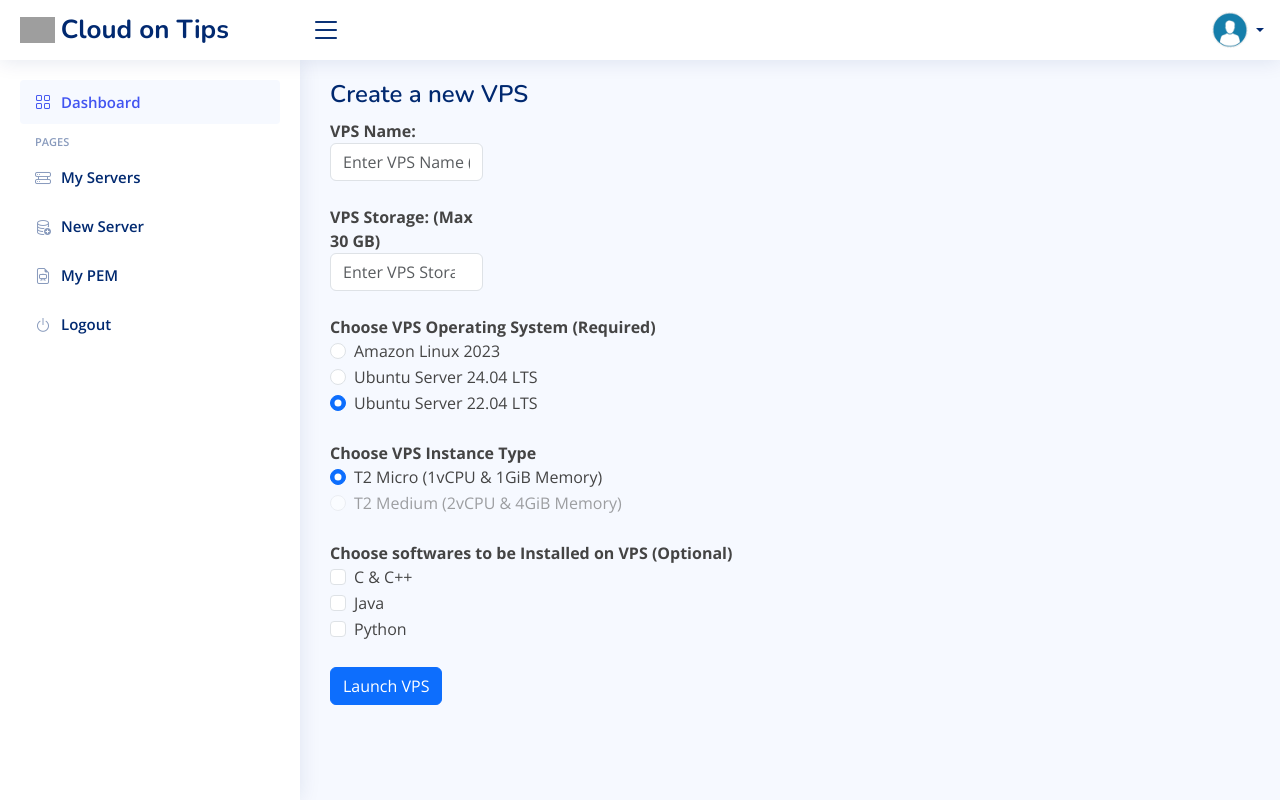
After one commit to tanishq0917t/CloudOnTips, a Flask app: page /newVps in a window 1280 px wide. The commit adds this page. Run offline with Flask 3, Linux system fonts and the light colour scheme; data that the repository does not hold is empty; some libraries are stand-ins or nearby versions; grey boxes are pictures that could not be loaded.

Commit message:
Create VPS UI completed

```diff
--- a/app.py
+++ b/app.py
@@ -20,6 +20,10 @@ def login():
 @app.route("/myvps")
 def myvps():
     return render_template("myvps.html")
+
+@app.route("/newVps")
+def newVps():
+    return render_template("newVps.html")
 
 @app.route("/getData",methods=['POST'])
 def getData():
--- a/createEC2.py
+++ b/createEC2.py
@@ -1,4 +1,3 @@
-
 import boto3
 
 
--- a/templates/dashboard.html
+++ b/templates/dashboard.html
@@ -33,6 +33,9 @@
   <script>
     function goToMyServers() {
       window.location.replace('myvps')
+    }
+    function goToNewServer() {
+      window.location.replace('newVps')
     }
     var accName;
     function hello()
@@ -185,7 +188,7 @@
             <br>
             <center><img src="{{ url_for('static', filename='assets/img/newServer.png') }}" height="175px"
                 width="175px"></center><br>
-            <center><button type="button" class="btn btn-primary" onclick="">Create New VPS</button><br><br></center>
+            <center><button type="button" class="btn btn-primary" onclick="goToNewServer()">Create New VPS</button><br><br></center>
             <center>Click to create new virtual private server</center>
           </div>
         </div>
--- /dev/null
+++ b/templates/newVps.html
@@ -0,0 +1,275 @@
+<!DOCTYPE html>
+<html lang="en">
+
+<head>
+    <meta charset="utf-8">
+    <meta content="width=device-width, initial-scale=1.0" name="viewport">
+
+    <title>Dashboard</title>
+    <meta content="" name="description">
+    <meta content="" name="keywords">
+    <script src="{{ url_for('static', filename='assets/js/core.min.js') }}"></script>
+    <!-- Favicons -->
+    <link href="{{ url_for('static', filename='assets/img/favicon.png') }}" rel="icon">
+    <link href="{{ url_for('static', filename='assets/img/apple-touch-icon.png') }}" rel="apple-touch-icon">
+    <link rel="stylesheet" href="https://cdnjs.cloudflare.com/ajax/libs/font-awesome/6.0.0-beta3/css/all.min.css">
+    <!-- Google Fonts -->
+    <link href="https://fonts.gstatic.com" rel="preconnect">
+    <link
+        href="https://fonts.googleapis.com/css?family=Open+Sans:300,300i,400,400i,600,600i,700,700i|Nunito:300,300i,400,400i,600,600i,700,700i|Poppins:300,300i,400,400i,500,500i,600,600i,700,700i"
+        rel="stylesheet">
+    <script src="https://ajax.googleapis.com/ajax/libs/jquery/3.3.1/jquery.min.js"></script>
+    <!-- Vendor CSS Files -->
+    <link href="{{ url_for('static', filename='assets/vendor/bootstrap/css/bootstrap.min.css') }}" rel="stylesheet">
+    <link href="{{ url_for('static', filename='assets/vendor/bootstrap-icons/bootstrap-icons.css') }}" rel="stylesheet">
+    <link href="{{ url_for('static', filename='assets/vendor/boxicons/css/boxicons.min.css') }}" rel="stylesheet">
+    <link href="{{ url_for('static', filename='assets/vendor/quill/quill.snow.css') }}" rel="stylesheet">
+    <link href="{{ url_for('static', filename='assets/vendor/quill/quill.bubble.css') }}" rel="stylesheet">
+    <link href="{{ url_for('static', filename='assets/vendor/remixicon/remixicon.css') }}" rel="stylesheet">
+    <link href="{{ url_for('static', filename='assets/vendor/simple-datatables/style.css') }}" rel="stylesheet">
+
+    <!-- Template Main CSS File -->
+    <link href="{{ url_for('static', filename='assets/css/style1.css') }}" rel="stylesheet">
+    <script>
+        var accName;
+        function hello() {
+            //Get user Data
+            $.ajax({
+                'url': 'getData',
+                'type': 'POST',
+                'success': function (response) {
+                    accName = response;
+                    document.getElementById("accName").innerHTML = accName;
+                },
+                'error': function (response) {
+                    console.log(response);
+                }
+            });
+            //Get list of VPS
+        }
+        function createVPS()
+        {
+            var name=document.getElementById("vpsName").value.trim();
+            if(name.length==0){
+                alert("VPS name is required");
+                return;
+            }
+            var storage=document.getElementById("vpsStorage").value;
+            if(storage=='')
+            {
+                alert("VPS storage is required");
+                return;
+            }
+            storage=Number.parseInt(storage);
+            if(storage<10 || storage>30)
+            {
+                alert("VPS storage range is 10GB to 30GB");
+                return;
+            }
+            var os=null;
+            if(document.getElementById("opt1").checked) os="AML";
+            else if(document.getElementById("opt2").checked) os="U24";
+            else os="U22";
+            alert(os);
+            var inst=null;
+            if(document.getElementById("instance1").checked) inst="micro";
+            else inst="medium";
+            alert(inst);
+            var softList=[]
+            if(document.getElementById("cpp").checked) softList.push("CPP");
+            if(document.getElementById("java").checked) softList.push("JAVA");
+            if(document.getElementById("python").checked) softList.push("PYTHON");
+            alert(softList);
+            $.ajax({
+
+            });
+        }
+    </script>
+</head>
+
+<body onload="hello()">
+
+    <!-- ======= Header ======= -->
+    <header id="header" class="header fixed-top d-flex align-items-center">
+
+        <div class="d-flex align-items-center justify-content-between">
+            <a href="/" class="logo d-flex align-items-center">
+                <img src="{{ url_for('static', filename='img/IPLogo.png') }}" alt="">
+                <span class="d-none d-lg-block">Cloud on Tips</span>
+            </a>
+            <i class="bi bi-list toggle-sidebar-btn"></i>
+        </div><!-- End Logo -->
+
+
+
+        <nav class="header-nav ms-auto">
+            <ul class="d-flex align-items-center">
+                <li class="nav-item dropdown pe-3">
+
+                    <a class="nav-link nav-profile d-flex align-items-center pe-0" href="#" data-bs-toggle="dropdown">
+                        <img src="{{ url_for('static', filename='assets/img/userProfile.png') }}" alt="Profile"
+                            class="rounded-circle">
+                        <span class="d-none d-md-block dropdown-toggle ps-2" id="accName"></span>
+                    </a><!-- End Profile Iamge Icon -->
+
+                    <ul class="dropdown-menu dropdown-menu-end dropdown-menu-arrow profile">
+                        <li>
+                            <a class="dropdown-item d-flex align-items-center" href="/profile">
+                                <i class="bi bi-person"></i>
+                                <span>My Profile</span>
+                            </a>
+                        </li>
+                        <li>
+                            <hr class="dropdown-divider">
+                        </li>
+
+                        <li>
+                            <a class="dropdown-item d-flex align-items-center" href="/profile">
+                                <i class="bi bi-gear"></i>
+                                <span>Account Settings</span>
+                            </a>
+                        </li>
+                        <li>
+                            <hr class="dropdown-divider">
+                        </li>
+                        <li>
+                            <hr class="dropdown-divider">
+                        </li>
+
+                        <li>
+                            <a class="dropdown-item d-flex align-items-center" href="/logout">
+                                <i class="bi bi-box-arrow-right"></i>
+                                <span>Sign Out</span>
+                            </a>
+                        </li>
+
+                    </ul><!-- End Profile Dropdown Items -->
+                </li><!-- End Profile Nav -->
+
+            </ul>
+        </nav><!-- End Icons Navigation -->
+
+    </header><!-- End Header -->
+
+    <!-- ======= Sidebar ======= -->
+    <aside id="sidebar" class="sidebar">
+
+        <ul class="sidebar-nav" id="sidebar-nav">
+
+            <li class="nav-item">
+                <a class="nav-link " href="/">
+                    <i class="bi bi-grid"></i>
+                    <span>Dashboard</span>
+                </a>
+            </li><!-- End Dashboard Nav -->
+
+
+            <li class="nav-heading">Pages</li>
+
+            <li class="nav-item">
+                <a class="nav-link collapsed" href="/servers">
+                    <i class="bi bi-hdd-rack"></i>
+                    <span>My Servers</span>
+                </a>
+            </li><!-- End Profile Page Nav -->
+
+            <li class="nav-item">
+                <a class="nav-link collapsed" href="/newServer">
+                    <i class="bi bi-database-add"></i>
+                    <span>New Server</span>
+                </a>
+            </li><!-- End Profile Page Nav -->
+
+            <li class="nav-item">
+                <a class="nav-link collapsed" href="/pems">
+                    <i class="bi bi-file-earmark-easel"></i>
+                    <span>My PEM</span>
+                </a>
+            </li><!-- End Register Page Nav -->
+
+            <li class="nav-item">
+                <a class="nav-link collapsed" href="/logout">
+                    <i class="bi bi-power"></i>
+                    <span>Logout</span>
+                </a>
+            </li><!-- End Register Page Nav -->
+        </ul>
+
+    </aside><!-- End Sidebar-->
+
+    <main id="main" class="main">
+
+        <div class="pagetitle">
+            <h1>Create a new VPS</h1>
+        </div><!-- End Page Title -->
+        <section class="section dashboard">
+            <div class="col-sm-2">
+                <b>VPS Name:</b> <input type="text" class="form-control" id="vpsName" placeholder="Enter VPS Name (Required)"><br>
+                <b>VPS Storage: (Max 30 GB)</b> <input type="number" class="form-control" id="vpsStorage"
+                    placeholder="Enter VPS Storage Size" max="30" min="10"><br>
+            </div>
+            <b>Choose VPS Operating System (Required)</b><br>
+            <div class="form-check">
+                <input class="form-check-input" type="radio" name="ami" id="opt1" value="ami-0cc9838aa7ab1dce7">
+                <label class="form-check-label">
+                    Amazon Linux 2023
+                </label>
+            </div>
+            <div class="form-check">
+                <input class="form-check-input" type="radio" name="ami" id="opt2" value="ami-0f58b397bc5c1f2e8">
+                <label class="form-check-label">
+                    Ubuntu Server 24.04 LTS
+                </label>
+            </div>
+            <div class="form-check">
+                <input class="form-check-input" type="radio" name="ami" id="opt3" value="ami-05e00961530ae1b55" checked>
+                <label class="form-check-label">
+                    Ubuntu Server 22.04 LTS
+                </label>
+            </div><br>
+            <b>Choose VPS Instance Type</b><br>
+            <div class="form-check">
+                <input class="form-check-input" type="radio" name="instance" id="instance1" value="t2micro" checked>
+                <label class="form-check-label">
+                    T2 Micro (1vCPU & 1GiB Memory)
+                </label>
+            </div>
+            <div class="form-check">
+                <input class="form-check-input" type="radio" name="instance " id="instance2" value="t2medium" disabled>
+                <label class="form-check-label">
+                    T2 Medium (2vCPU & 4GiB Memory)
+                </label>
+            </div><br>
+            <b>Choose softwares to be Installed on VPS (Optional)</b><br>
+            <div class="form-check">
+                <input class="form-check-input" type="checkbox" value="" id="cpp">
+                <label class="form-check-label" for="flexCheckDefault">
+                  C & C++
+                </label>
+              </div>
+              <div class="form-check">
+                <input class="form-check-input" type="checkbox" value="" id="java">
+                <label class="form-check-label" for="flexCheckChecked">
+                  Java
+                </label>
+              </div>
+              <div class="form-check">
+                <input class="form-check-input" type="checkbox" value="" id="python">
+                <label class="form-check-label" for="flexCheckChecked">
+                  Python
+                </label>
+              </div>
+              <br>
+              <button type="button" class="btn btn-primary" onclick="createVPS()">Launch VPS</button>
+        </section>
+    </main><!-- End #main -->
+
+
+
+    <script src="{{ url_for('static', filename='assets/vendor/bootstrap/js/bootstrap.bundle.min.js') }}"></script>
+    <!-- Template Main JS File -->
+    <script src="{{ url_for('static', filename='assets/js/main.js') }}"></script>
+
+</body>
+
+</html>
```
